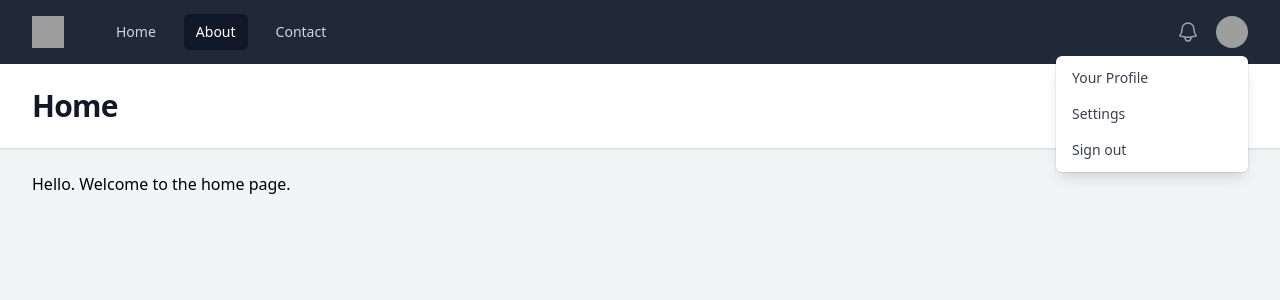
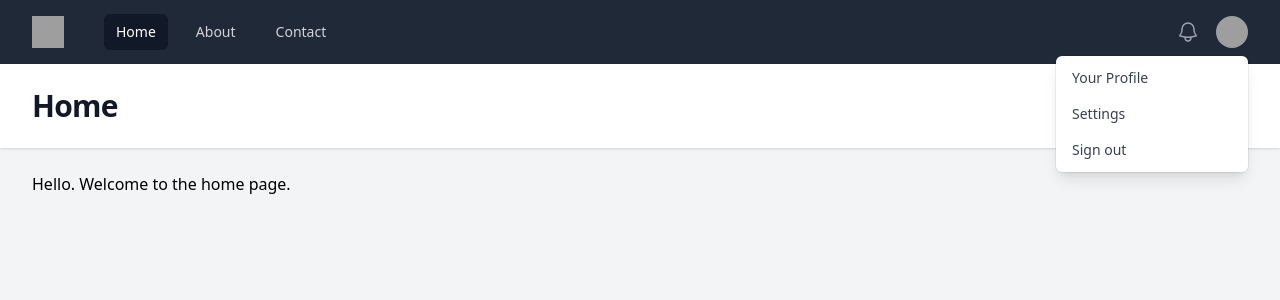
Before and after one commit to joy631pu/laracasts_tutorial, a PHP site: page / in a window 1280 px wide. Shown: the top 300 px of the page. Run offline with PHP 8.4, Linux system fonts and the light colour scheme; some libraries are stand-ins or nearby versions; grey boxes are pictures that could not be loaded.

Commit message:
Apply superglobals and current page styling

```diff
--- a/about.php
+++ b/about.php
@@ -1,4 +1,6 @@
 <?php
+
+require 'functions.php';
 
 $heading = 'About Us';
 
--- a/contact.php
+++ b/contact.php
@@ -1,4 +1,6 @@
 <?php
+
+require 'functions.php';
 
 $heading = 'Contact Us';
 
--- /dev/null
+++ b/functions.php
@@ -0,0 +1,14 @@
+<?php
+
+function dd($value)
+{
+    echo "<pre>";
+    var_dump($value);
+    echo "</pre>";
+
+    die();
+}
+
+function urlIs($value) {
+    return $_SERVER['REQUEST_URI'] === $value;
+}
--- a/index.php
+++ b/index.php
@@ -1,4 +1,6 @@
 <?php
+
+require 'functions.php';
 
 $heading = "Home";
 
--- a/views/partials/nav.php
+++ b/views/partials/nav.php
@@ -8,9 +8,9 @@
                 <div class="hidden md:block">
                     <div class="ml-10 flex items-baseline space-x-4">
                         <!-- Current: "bg-gray-900 text-white", Default: "text-gray-300 hover:bg-gray-700 hover:text-white" -->
-                        <a href="/" class="text-gray-300 hover:bg-gray-700 px-3 py-2 rounded-md text-sm font-medium" aria-current="page">Home</a>
-                        <a href="/about.php" class="bg-gray-900 text-white hover:bg-gray-700 hover:text-white px-3 py-2 rounded-md text-sm font-medium">About</a>
-                        <a href="/contact.php" class="text-gray-300 hover:bg-gray-700 hover:text-white px-3 py-2 rounded-md text-sm font-medium">Contact</a>
+                        <a href="/" class="<?= urlIs('/') ? 'bg-gray-900 text-white' : 'text-gray-300' ?> hover:bg-gray-700 px-3 py-2 rounded-md text-sm font-medium">Home</a>
+                        <a href="/about.php" class="<?= urlIs('/about.php') ? 'bg-gray-900 text-white' : 'text-gray-300' ?> hover:bg-gray-700 hover:text-white px-3 py-2 rounded-md text-sm font-medium">About</a>
+                        <a href="/contact.php" class="<?= urlIs('/contact.php') ? 'bg-gray-900 text-white' : 'text-gray-300' ?> hover:bg-gray-700 hover:text-white px-3 py-2 rounded-md text-sm font-medium">Contact</a>
                     </div>
                 </div>
             </div>
```
Also changed, not shown: README.md.
